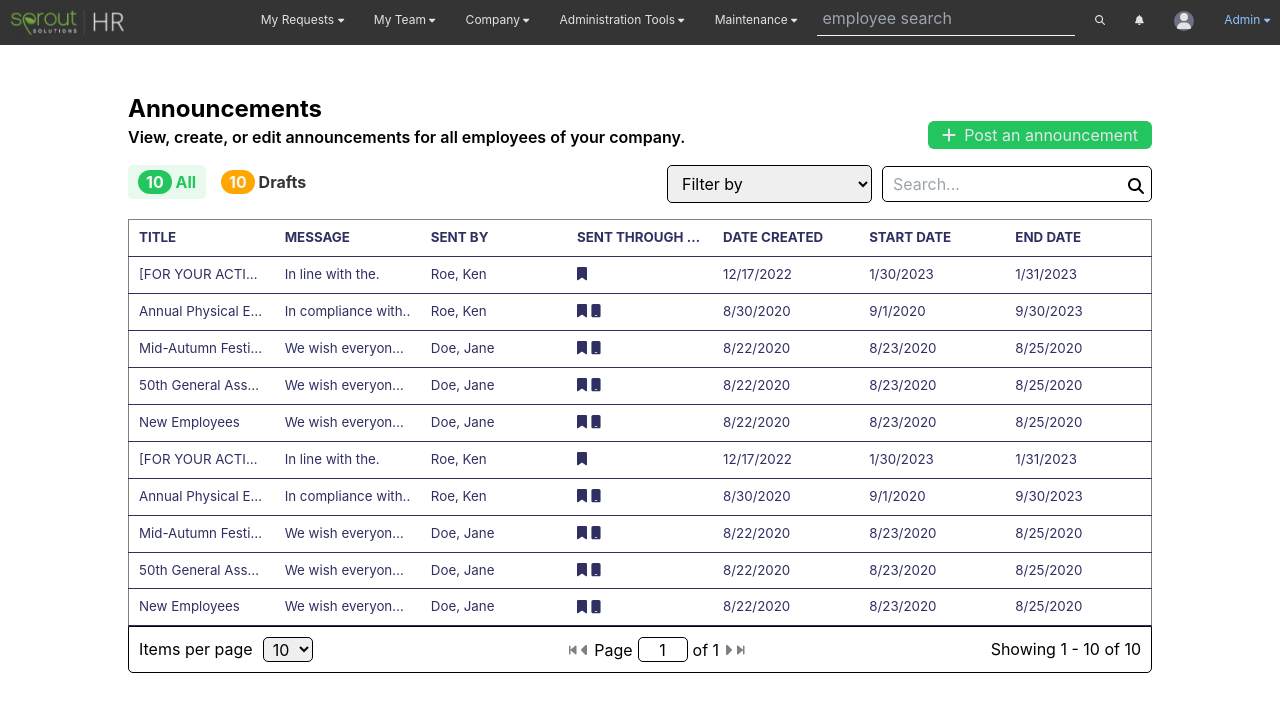
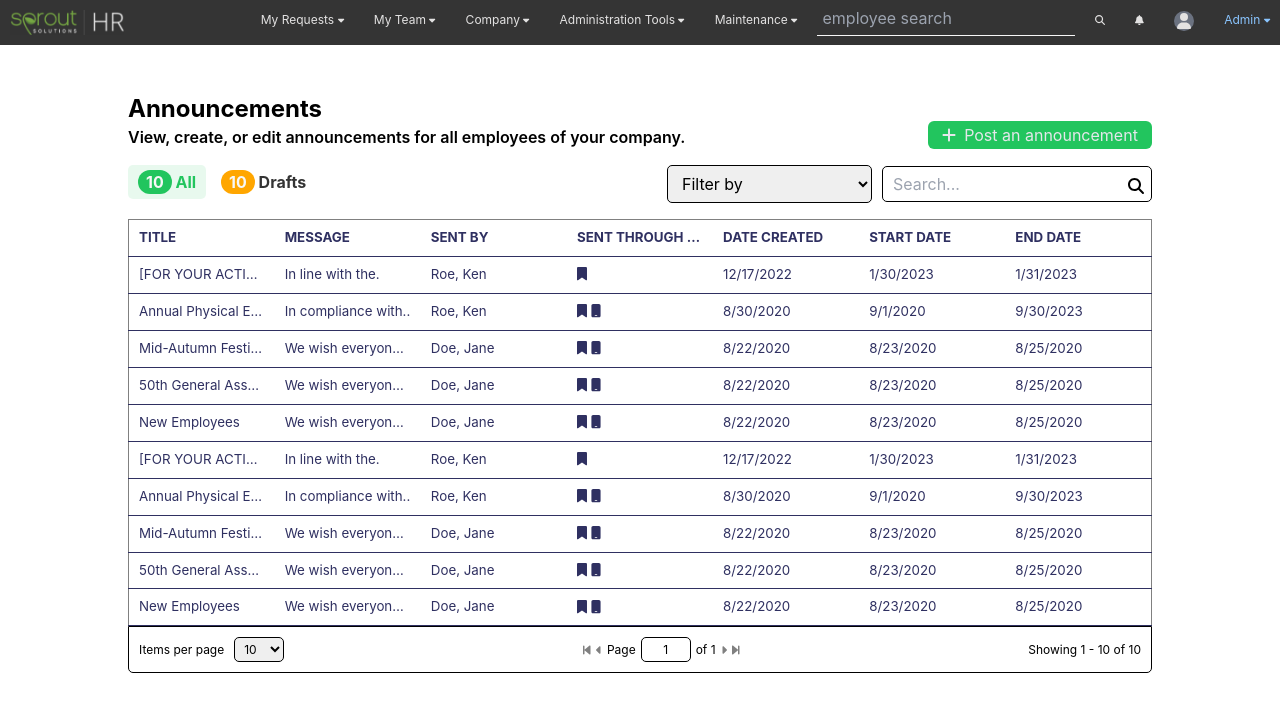
Before and after one commit to markgncelis/exam-repository, a React (Create React App) app: page / in a window 1280 px wide. Shown: the top 712 px of the page. Built offline with nearby package versions, Linux system fonts and the light colour scheme.

Commit message:
change font size and alignment

```diff
--- a/src/components/Pagination/pagination.scss
+++ b/src/components/Pagination/pagination.scss
@@ -1,16 +1,18 @@
 .pagination  {
     display: flex;
     justify-content: space-between;
+    align-items: center;
     border: 1px solid;
     padding: 10px;
     border-bottom-left-radius: 5px;
     border-bottom-right-radius: 5px;
     margin: 0 0 100px;
-
+    font-size: 12px;
 
      .left {
          display: flex;
          justify-content: center;
+         align-items: center;
          span {
              margin-right: 10px;
 
```
